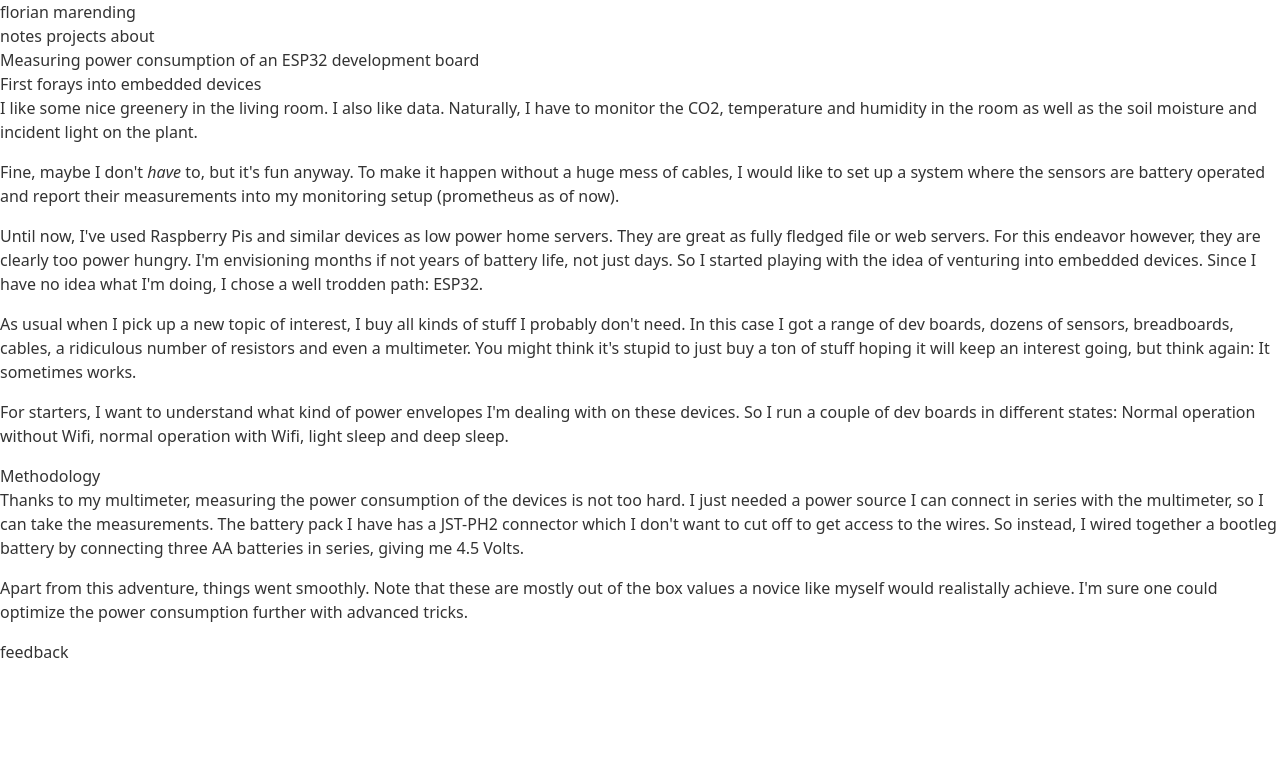
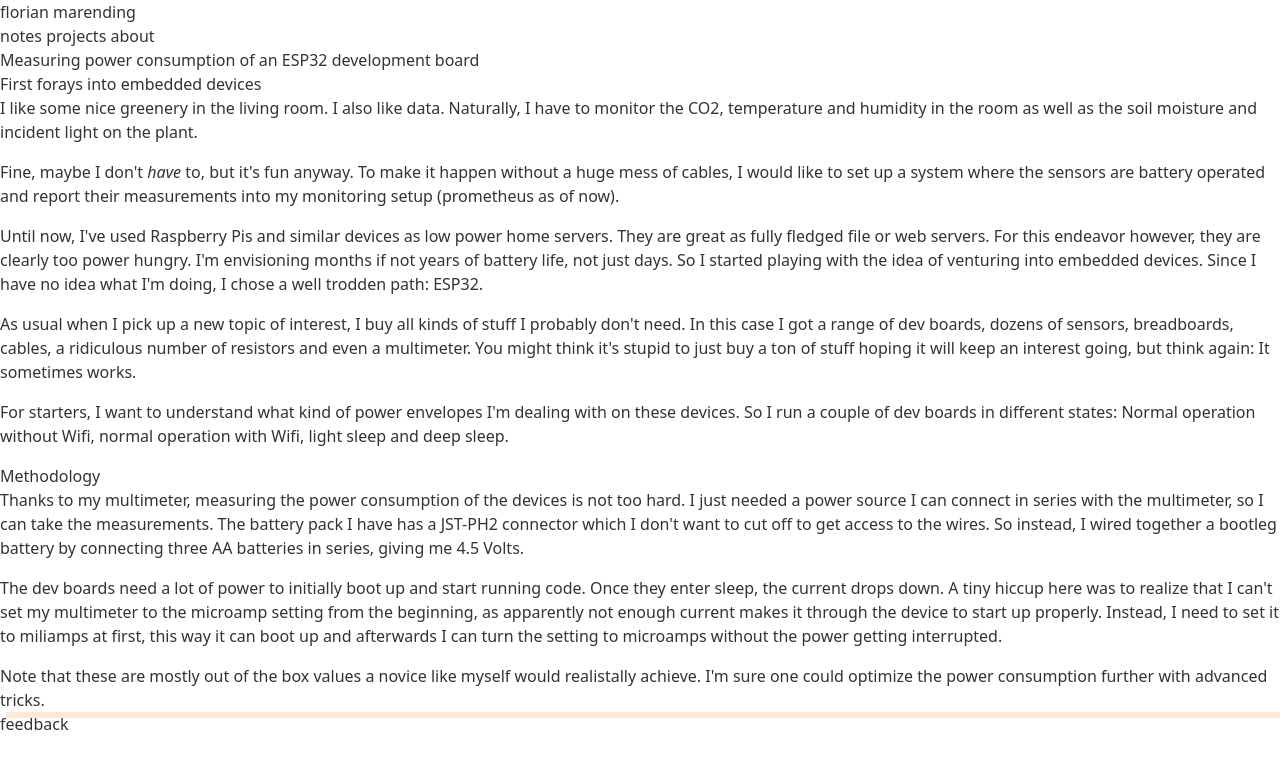
Before and after one commit to beingflo/marending.dev, a SvelteKit app: page /notes/esp-power in a window 1280 px wide. Shown: the top 768 px of the page. Built offline with nearby package versions, Linux system fonts and the light colour scheme.

Commit message:
[esp-power] Continue writing

```diff
--- a/src/routes/notes/esp-power/+page.svelte
+++ b/src/routes/notes/esp-power/+page.svelte
@@ -10,6 +10,7 @@
 	import Title from '$lib/components/Title.svelte';
 	import { cpp } from 'svelte-highlight/languages';
 	import Details from '$lib/components/Details.svelte';
+	import Info from '$lib/components/Info.svelte';
 </script>
 
 <Note>
@@ -50,7 +51,14 @@
 		get access to the wires. So instead, I wired together a bootleg battery by connecting three AA
 		batteries in series, giving me 4.5 Volts.</P>
 	<P
-		>Apart from this adventure, things went smoothly. Note that these are mostly out of the box
-		values a novice like myself would realistally achieve. I'm sure one could optimize the power
-		consumption further with advanced tricks.</P>
+		>The dev boards need a lot of power to initially boot up and start running code. Once they enter
+		sleep, the current drops down. A tiny hiccup here was to realize that I can't set my multimeter
+		to the microamp setting from the beginning, as apparently not enough current makes it through
+		the device to start up properly. Instead, I need to set it to miliamps at first, this way it can
+		boot up and afterwards I can turn the setting to microamps without the power getting
+		interrupted.
+	</P>
+	<Info>
+		Note that these are mostly out of the box values a novice like myself would realistally achieve.
+		I'm sure one could optimize the power consumption further with advanced tricks.</Info>
 </Note>
```
